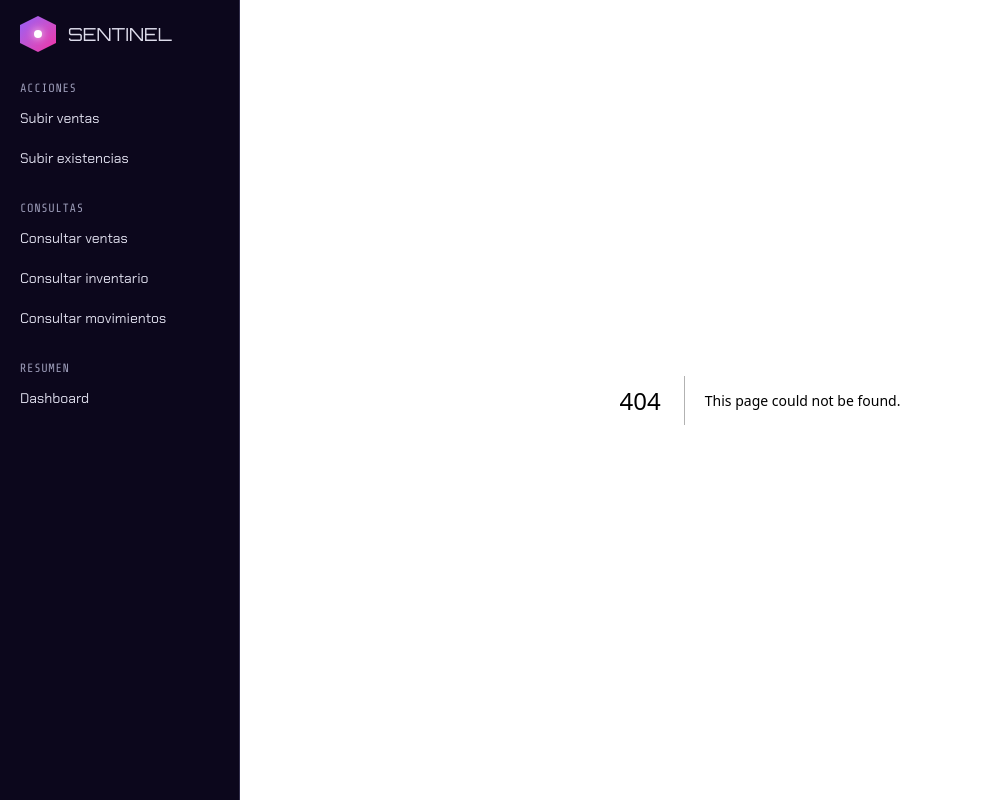
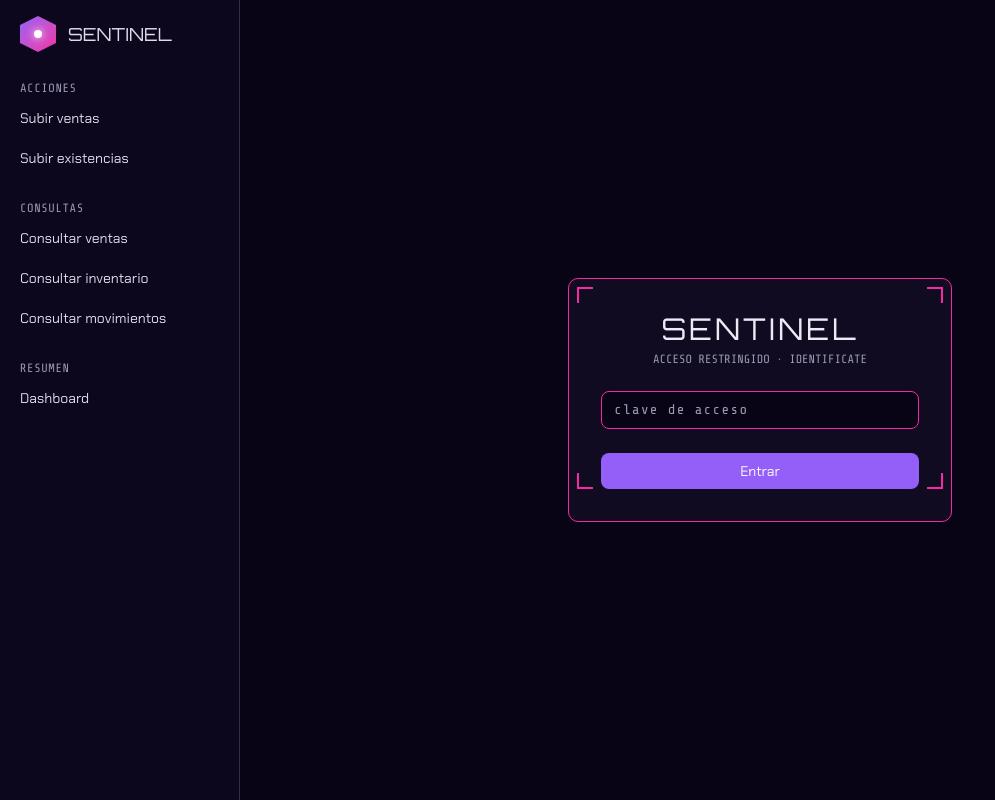
Before and after one commit to CarlosAdrianLabra/sentinel, a Next.js app: page /login in a window 1280 px wide. Before the commit this address had no page. Shown: the whole page, without its empty margins (0-995 px from the left). Built offline with nearby package versions, Linux system fonts and the light colour scheme.

Commit message:
feath(auth)Ñ candado de acceso con clave compartida

```diff
--- /dev/null
+++ b/app/login/action.ts
@@ -0,0 +1,32 @@
+"use server";
+
+import { cookies } from "next/headers";
+import { redirect } from "next/navigation";
+import { sellar } from "@/lib/auth/sello";
+
+export type LoginState =
+  | { status: "idle" }
+  | { status: "error"; mensaje: string };
+
+export async function entrar(
+  _prev: LoginState,
+  formData: FormData,
+): Promise<LoginState> {
+  const clave = formData.get("clave");
+  if (typeof clave !== "string" || clave.length === 0) {
+    return { status: "error", mensaje: "Escribí la clave" };
+  }
+
+  if (clave !== process.env.SENTINEL_PASSWORD) {
+    return { status: "error", mensaje: "Clave incorrecta" };
+  }
+
+  (await cookies()).set("sentinel_acceso", await sellar(clave), {
+    httpOnly: true,
+    secure: process.env.NODE_ENV === "production",
+    sameSite: "lax",
+    path: "/",
+    maxAge: 60 * 60 * 24 * 30,
+  });
+  redirect("/");
+}
--- /dev/null
+++ b/app/login/page.tsx
@@ -0,0 +1,54 @@
+"use client";
+
+import { useActionState } from "react";
+import { entrar, type LoginState } from "./action";
+
+const inicial: LoginState = { status: "idle" };
+
+export default function LoginPage() {
+  const [estado, accion, pending] = useActionState(entrar, inicial);
+
+  return (
+    <main className="min-h-screen flex items-center justify-center bg-background p-4">
+      <form
+        action={accion}
+        className="relative w-full max-w-sm rounded-lg border border-accent bg-card p-8 space-y-6"
+      >
+        {/* esquinas HUD — mismo patrón que tu hero del dashboard */}
+        <span className="pointer-events-none absolute top-2 left-2 h-4 w-4 border-t-2 border-l-2 border-accent" />
+        <span className="pointer-events-none absolute top-2 right-2 h-4 w-4 border-t-2 border-r-2 border-accent" />
+        <span className="pointer-events-none absolute bottom-2 left-2 h-4 w-4 border-b-2 border-l-2 border-accent" />
+        <span className="pointer-events-none absolute bottom-2 right-2 h-4 w-4 border-b-2 border-r-2 border-accent" />
+
+        <div className="text-center space-y-1">
+          <h1 className="font-display text-3xl tracking-widest">SENTINEL</h1>
+          <p className="font-hud text-xs uppercase text-muted-foreground">
+            acceso restringido · identificate
+          </p>
+        </div>
+
+        <input
+          type="password"
+          name="clave"
+          placeholder="clave de acceso"
+          autoFocus
+          className="w-full rounded-md border border-border bg-background px-3 py-2 font-hud text-sm tracking-widest placeholder:text-muted-foreground focus:outline-none focus:border-accent"
+        />
+
+        <button
+          type="submit"
+          disabled={pending}
+          className="w-full rounded-md bg-primary px-4 py-2 font-ui text-sm text-primary-foreground hover:opacity-90 disabled:opacity-40 disabled:cursor-not-allowed"
+        >
+          {pending ? "Verificando…" : "Entrar"}
+        </button>
+
+        {estado.status === "error" && (
+          <p className="font-hud text-xs uppercase text-destructive text-center">
+            {estado.mensaje}
+          </p>
+        )}
+      </form>
+    </main>
+  );
+}
--- /dev/null
+++ b/lib/auth/sello.ts
@@ -0,0 +1,8 @@
+// Hash SHA-256 de la clave, en hexadecimal.
+export async function sellar(clave: string): Promise<string> {
+  const bytes = new TextEncoder().encode(clave);
+  const hash = await crypto.subtle.digest("SHA-256", bytes);
+  return Array.from(new Uint8Array(hash))
+    .map((b) => b.toString(16).padStart(2, "0"))
+    .join("");
+}
--- /dev/null
+++ b/proxy.ts
@@ -0,0 +1,16 @@
+import { NextResponse, type NextRequest } from "next/server";
+import { sellar } from "@/lib/auth/sello";
+
+export default async function proxy(request: NextRequest) {
+  const sello = request.cookies.get("sentinel_acceso")?.value;
+  const esperado = await sellar(process.env.SENTINEL_PASSWORD!);
+
+  if (sello === esperado) return NextResponse.next();
+
+  return NextResponse.redirect(new URL("/login", request.url));
+}
+
+export const config = {
+  // regex negativo: TODO salvo /login y los assets internos de Next
+  matcher: ["/((?!login|_next/static|_next/image|favicon.ico).*)"],
+};
```
